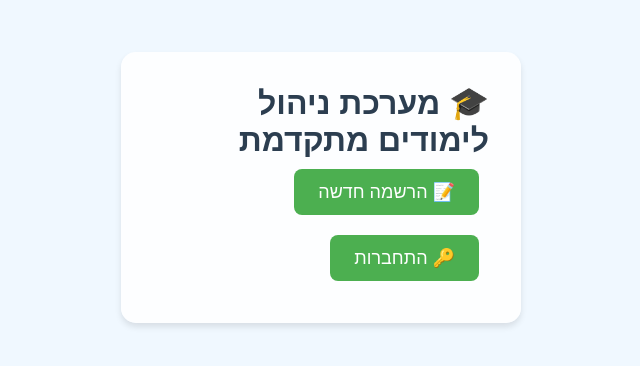
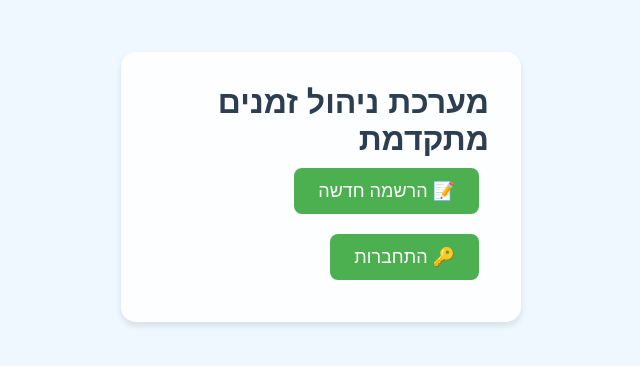
Before and after one commit to ItsTurtle85/School-Calander, a plain HTML site: page index.html in a window 1280 px wide. Shown: the whole page, without its empty margins (319-959 px from the left). Drawn offline with Linux system fonts and the light colour scheme.

Commit message:
Update index.html

```diff
--- a/index.html
+++ b/index.html
@@ -327,7 +327,7 @@
 
     <!-- Schedule Management Section -->
     <section id="schedule-management">
-      <h2 id="schedule-heading">📅 ניהול מערכת שעות</h2>
+      <h2 id="schedule-heading">📅 ניהול זמנים</h2>
       <input type="text" id="search-input" placeholder="חפש נושא..." aria-label="Search Subject">
       <select id="category-filter" onchange="filterByCategory(this.value)" title="Filter by Category">
         <option value="all">הכל</option>
@@ -454,7 +454,7 @@
 
     const translations = {
       en: {
-        authHeading: "🎓 Advanced Study Management System",
+        authHeading: "🎓 מערכת ניהול זמנים מתקדמת",
         newRegistration: "📝 New Registration",
         login: "🔑 Login",
         registerHeading: "Register",
@@ -484,7 +484,7 @@
         searchPlaceholder: "Search subject..."
       },
       he: {
-        authHeading: "🎓 מערכת ניהול לימודים מתקדמת",
+        authHeading: "מערכת ניהול זמנים מתקדמת",
         newRegistration: "📝 הרשמה חדשה",
         login: "🔑 התחברות",
         registerHeading: "הרשמה",
```
